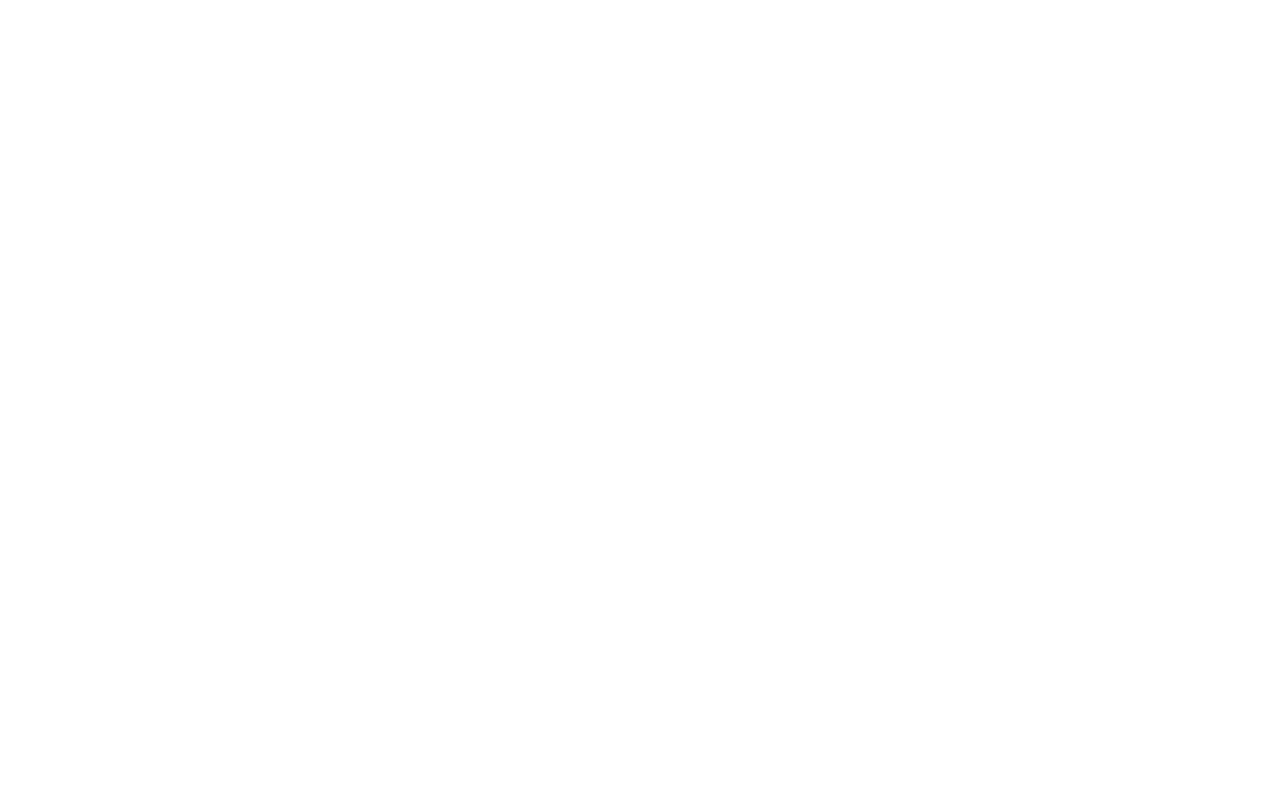
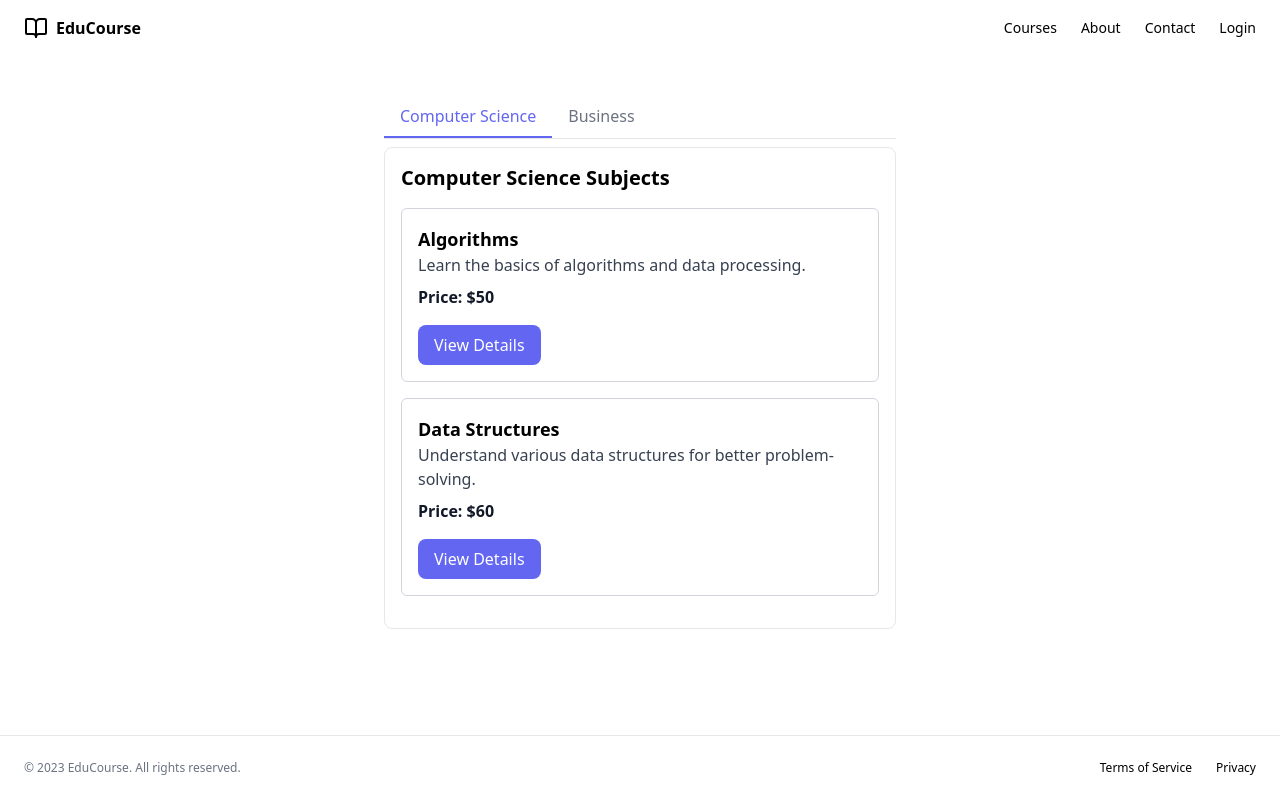
Before and after one commit to baosetsuna123/LSS_FrontEnd, a React (Vite) app: page /courses in a window 1280 px wide. Before the commit this address had no page. Built offline with nearby package versions, Linux system fonts and the light colour scheme.

Commit message:
create header layout

```diff
--- a/src/App.jsx
+++ b/src/App.jsx
@@ -1,13 +1,34 @@
 import { CourseLandingPageJsx } from "./components/course-landing-page";
-import { BrowserRouter as Router, Route, Routes } from "react-router-dom"; // Updated import
+import {
+  BrowserRouter as Router,
+  Route,
+  Routes,
+  Outlet,
+} from "react-router-dom";
 import Login from "./components/Login";
+import CoursesPage from "./components/Courses";
+import SubjectDetailsPage from "./components/CourseDetails";
+import { Layout } from "./components/Layout";
 
 function App() {
   return (
     <Router>
       <Routes>
+        {/* Route for login, without the layout */}
         <Route path="/login" element={<Login />} />
-        <Route path="/" element={<CourseLandingPageJsx />} />
+
+        {/* Protected routes using the layout */}
+        <Route
+          element={
+            <Layout>
+              <Outlet />
+            </Layout>
+          }
+        >
+          <Route path="/" element={<CourseLandingPageJsx />} />
+          <Route path="/courses" element={<CoursesPage />} />
+          <Route path="/subject/:subjectId" element={<SubjectDetailsPage />} />
+        </Route>
       </Routes>
     </Router>
   );
--- /dev/null
+++ b/src/components/CourseDetails.jsx
@@ -0,0 +1,51 @@
+import { useParams } from "react-router-dom";
+
+const SubjectDetailsPage = () => {
+  const { subjectId } = useParams();
+
+  const subjects = [
+    {
+      id: 1,
+      title: "Algorithms",
+      details: "Learn the basics of algorithms and data processing.",
+      price: "$50",
+    },
+    {
+      id: 2,
+      title: "Data Structures",
+      details: "Understand various data structures for better problem-solving.",
+      price: "$60",
+    },
+    {
+      id: 3,
+      title: "Marketing",
+      details: "Learn modern marketing strategies and tools.",
+      price: "$40",
+    },
+    {
+      id: 4,
+      title: "Finance",
+      details: "Understand corporate finance and financial analysis.",
+      price: "$70",
+    },
+  ];
+
+  const subject = subjects.find((sub) => sub.id === parseInt(subjectId));
+
+  if (!subject) {
+    return <div>Subject not found!</div>;
+  }
+
+  return (
+    <div className="w-full max-w-lg mx-auto my-10 p-6 bg-white border border-gray-200 rounded-lg">
+      <h2 className="text-2xl font-bold mb-4">{subject.title}</h2>
+      <p className="text-gray-700 mb-4">{subject.details}</p>
+      <p className="font-bold text-gray-900 mb-4">Price: {subject.price}</p>
+      <button className="bg-indigo-500 text-white py-2 px-4 rounded-lg hover:bg-indigo-600 transition duration-300">
+        Purchase
+      </button>
+    </div>
+  );
+};
+
+export default SubjectDetailsPage;
--- /dev/null
+++ b/src/components/Courses.jsx
@@ -0,0 +1,91 @@
+import { useState } from "react";
+import { Link } from "react-router-dom";
+
+const CoursesPage = () => {
+  const categories = [
+    {
+      name: "Computer Science",
+      subjects: [
+        {
+          id: 1,
+          title: "Algorithms",
+          details: "Learn the basics of algorithms and data processing.",
+          price: "$50",
+        },
+        {
+          id: 2,
+          title: "Data Structures",
+          details:
+            "Understand various data structures for better problem-solving.",
+          price: "$60",
+        },
+      ],
+    },
+    {
+      name: "Business",
+      subjects: [
+        {
+          id: 3,
+          title: "Marketing",
+          details: "Learn modern marketing strategies and tools.",
+          price: "$40",
+        },
+        {
+          id: 4,
+          title: "Finance",
+          details: "Understand corporate finance and financial analysis.",
+          price: "$70",
+        },
+      ],
+    },
+  ];
+
+  const [activeTab, setActiveTab] = useState(0);
+
+  return (
+    <div className="w-full max-w-lg mx-auto my-10">
+      <div className="flex border-b border-gray-200">
+        {categories.map((category, index) => (
+          <button
+            key={index}
+            className={`py-2 px-4 text-gray-500 border-b-2 transition duration-300 ${
+              activeTab === index
+                ? "border-indigo-500 text-indigo-500"
+                : "border-transparent"
+            }`}
+            onClick={() => setActiveTab(index)}
+          >
+            {category.name}
+          </button>
+        ))}
+      </div>
+
+      <div className="p-4 bg-white border border-gray-200 mt-2 rounded-lg">
+        <h2 className="text-xl font-semibold mb-4">
+          {categories[activeTab].name} Subjects
+        </h2>
+        <ul>
+          {categories[activeTab].subjects.map((subject) => (
+            <li
+              key={subject.id}
+              className="mb-4 p-4 border border-gray-300 rounded-md"
+            >
+              <h3 className="text-lg font-semibold">{subject.title}</h3>
+              <p className="text-gray-700">{subject.details}</p>
+              <p className="font-bold text-gray-900 mt-2">
+                Price: {subject.price}
+              </p>
+              <Link to={`/subject/${subject.id}`}>
+                <button className="mt-4 bg-indigo-500 text-white py-2 px-4 rounded-lg hover:bg-indigo-600 transition duration-300">
+                  View Details
+                </button>
+              </Link>
+            </li>
+          ))}
+        </ul>
+      </div>
+    </div>
+  );
+};
+
+export default CoursesPage;
--- /dev/null
+++ b/src/components/Layout.jsx
@@ -0,0 +1,58 @@
+import { BookOpen } from "lucide-react";
+import { Link } from "react-router-dom"; // Import Link from react-router-dom
+
+export function Layout({ children }) {
+  return (
+    <div className="flex flex-col min-h-screen">
+      <header className="px-4 lg:px-6 h-14 flex items-center">
+        <Link to="/" className="flex items-center justify-center">
+          {" "}
+          <BookOpen className="h-6 w-6 mr-2" />
+          <span className="font-bold">EduCourse</span>
+        </Link>
+        <nav className="ml-auto flex gap-4 sm:gap-6">
+          <Link
+            className="text-sm font-medium hover:underline underline-offset-4"
+            to="/courses"
+          >
+            Courses
+          </Link>
+          <Link
+            className="text-sm font-medium hover:underline underline-offset-4"
+            to="/about"
+          >
+            About
+          </Link>
+          <Link
+            className="text-sm font-medium hover:underline underline-offset-4"
+            to="/contact"
+          >
+            Contact
+          </Link>
+          <Link
+            to="/login"
+            className="text-sm font-medium hover:underline underline-offset-4"
+          >
+            Login
+          </Link>
+        </nav>
+      </header>
+
+      <main className="flex-1">{children}</main>
+
+      <footer className="flex flex-col gap-2 sm:flex-row py-6 w-full shrink-0 items-center px-4 md:px-6 border-t">
+        <p className="text-xs text-gray-500">
+          © 2023 EduCourse. All rights reserved.
+        </p>
+        <nav className="sm:ml-auto flex gap-4 sm:gap-6">
+          <Link className="text-xs hover:underline underline-offset-4" to="#">
+            Terms of Service
+          </Link>
+          <Link className="text-xs hover:underline underline-offset-4" to="#">
+            Privacy
+          </Link>
+        </nav>
+      </footer>
+    </div>
+  );
+}
--- a/src/components/course-landing-page.jsx
+++ b/src/components/course-landing-page.jsx
@@ -1,48 +1,14 @@
-"'use client'";
+import { CheckCircle, Star, Users } from "lucide-react";
+import webDevelopmentImage from "../assets/bootcamp.jfif";
+import data from "../assets/data.png";
+import market from "../assets/market.png";
 import { Button } from "./ui/button";
 import { Card, CardContent, CardHeader, CardTitle } from "./ui/card";
 import { Input } from "./ui/input";
-import { BookOpen, CheckCircle, Star, Users } from "lucide-react";
-import webDevelopmentImage from "../assets/bootcamp.jfif";
-import data from "../assets/data.png";
-import market from "../assets/market.png";
 
 export function CourseLandingPageJsx() {
   return (
-    <div className="flex flex-col min-h-screen">
-      <header className="px-4 lg:px-6 h-14 flex items-center">
-        <a href="#" className="flex items-center justify-center">
-          <BookOpen className="h-6 w-6 mr-2" />
-          <span className="font-bold">EduCourse</span>
-        </a>
-        <nav className="ml-auto flex gap-4 sm:gap-6">
-          <a
-            className="text-sm font-medium hover:underline underline-offset-4"
-            href="#"
-          >
-            Courses
-          </a>
-          <a
-            className="text-sm font-medium hover:underline underline-offset-4"
-            href="#"
-          >
-            About
-          </a>
-          <a
-            className="text-sm font-medium hover:underline underline-offset-4"
-            href="#"
-          >
-            Contact
-          </a>
-          <a
-            href="/login"
-            className="text-sm font-medium hover:underline underline-offset-4"
-          >
-            Login
-          </a>
-        </nav>
-      </header>
-      <main className="flex-1">
+    <>
       <section className="w-full py-12 md:py-24 lg:py-32 xl:py-48 bg-zinc-900 dark:bg-zinc-50">
         <div className="container px-4 md:px-6">
           <div className="flex flex-col items-center space-y-4 text-center">
@@ -67,6 +33,7 @@
           </div>
         </div>
       </section>
+
       <section className="w-full py-12 md:py-24 lg:py-32 bg-gray-100">
         <div className="container px-4 md:px-6">
           <h2 className="text-3xl font-bold tracking-tighter sm:text-4xl md:text-5xl text-center mb-8">
@@ -98,13 +65,13 @@
                 <CardTitle>Flexible Schedule</CardTitle>
               </CardHeader>
               <CardContent>
-                  Learn at your own pace with lifetime access to course
-                  materials.
+                Learn at your own pace with lifetime access to course materials.
               </CardContent>
             </Card>
           </div>
         </div>
       </section>
+
       <section className="w-full py-12 md:py-24 lg:py-32">
         <div className="container px-4 md:px-6">
           <h2 className="text-3xl font-bold tracking-tighter sm:text-4xl md:text-5xl text-center mb-8">
@@ -146,6 +113,7 @@
           </div>
         </div>
       </section>
+
       <section className="w-full py-12 md:py-24 lg:py-32 bg-gray-100">
         <div className="container px-4 md:px-6">
           <h2 className="text-3xl font-bold tracking-tighter sm:text-4xl md:text-5xl text-center mb-8">
@@ -213,20 +181,6 @@
           </div>
         </div>
       </section>
-      </main>
-      <footer className="flex flex-col gap-2 sm:flex-row py-6 w-full shrink-0 items-center px-4 md:px-6 border-t">
-        <p className="text-xs text-gray-500">
-          © 2023 EduCourse. All rights reserved.
-        </p>
-        <nav className="sm:ml-auto flex gap-4 sm:gap-6">
-          <a className="text-xs hover:underline underline-offset-4" href="#">
-            Terms of Service
-          </a>
-          <a className="text-xs hover:underline underline-offset-4" href="#">
-            Privacy
-          </a>
-        </nav>
-      </footer>
-    </div>
+    </>
   );
 }
```
Lines whose indentation alone changed are shown as unchanged.
